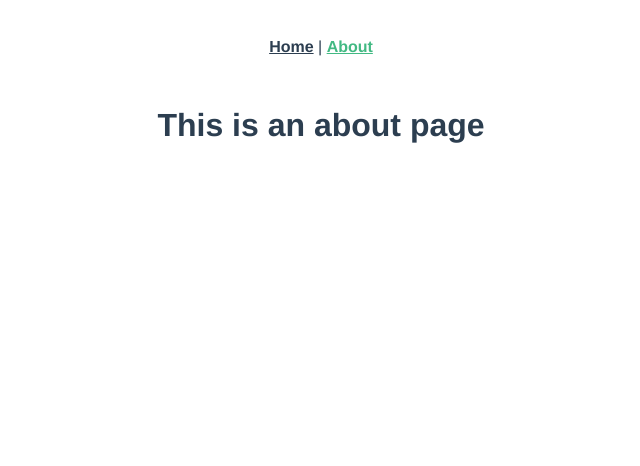
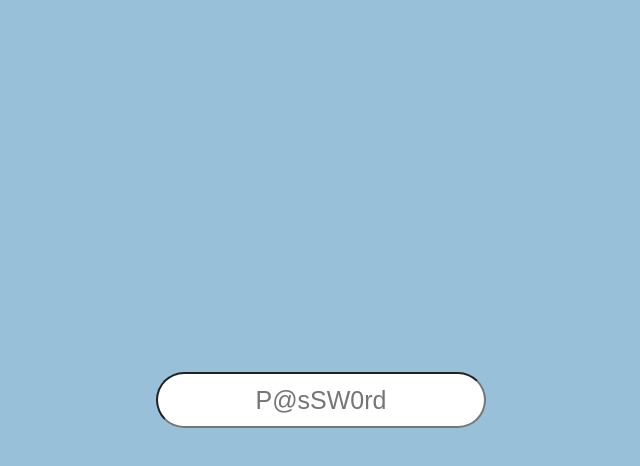
Before and after one commit to Sourciluss667/hub, a Vue app: page /#/about in a window 1280 px wide. Shown: the top 466 px of the page, without its empty margins (319-959 px from the left). Built offline with nearby package versions, Linux system fonts and the light colour scheme.

Commit message:
Add password

```diff
--- a/public/index.html
+++ b/public/index.html
@@ -1,11 +1,11 @@
 <!DOCTYPE html>
-<html lang="fr">
+<html lang="fr" style="background-color: #98c1d9;">
   <head>
     <meta charset="utf-8">
     <meta http-equiv="X-UA-Compatible" content="IE=edge">
     <meta name="viewport" content="width=device-width,initial-scale=1.0">
     <link rel="icon" href="<%= BASE_URL %>favicon.ico">
-    <title><%= htmlWebpackPlugin.options.title %></title>
+    <title>Sourciluss.fr</title>
   </head>
   <body>
     <noscript>
--- a/src/App.vue
+++ b/src/App.vue
@@ -1,12 +1,39 @@
 <template>
   <div id="app">
-    <div id="nav">
-      <router-link to="/">Home</router-link> |
-      <router-link to="/about">About</router-link>
-    </div>
-    <router-view/>
+    <router-view v-if="auth" />
+    <Auth v-else />
   </div>
 </template>
+
+<script>
+/*  Color Palette
+ *  #98c1d9 BG
+ *  #345995
+ *  #6969b3
+ *  #4b244a
+ *  #ca1551
+ */
+import Auth from '@/views/Auth.vue'
+
+export default {
+  name: 'App',
+  components: {
+    Auth
+  },
+  data () {
+    return {
+      auth: false
+    }
+  },
+  created () {
+    if (document.cookie.includes('auth=true')) {
+      this.auth = true
+    } else {
+      document.cookie = 'auth=false'
+    }
+  }
+}
+</script>
 
 <style>
 #app {
--- a/src/router/index.js
+++ b/src/router/index.js
@@ -1,27 +1,24 @@
 import Vue from 'vue'
 import VueRouter from 'vue-router'
-import Home from '../views/Home.vue'
+import Index from '../views/Index.vue'
 
 Vue.use(VueRouter)
 
 const routes = [
   {
     path: '/',
-    name: 'Home',
-    component: Home
+    name: 'Index',
+    component: Index
   },
   {
-    path: '/about',
-    name: 'About',
-    // route level code-splitting
-    // this generates a separate chunk (about.[hash].js) for this route
-    // which is lazy-loaded when the route is visited.
-    component: () => import(/* webpackChunkName: "about" */ '../views/About.vue')
+    path: '*',
+    redirect: '/'
   }
 ]
 
 const router = new VueRouter({
-  routes
+  routes,
+  mode: 'history'
 })
 
 export default router
--- a/src/views/About.vue
+++ /dev/null
@@ -1,5 +0,0 @@
-<template>
-  <div class="about">
-    <h1>This is an about page</h1>
-  </div>
-</template>
--- /dev/null
+++ b/src/views/Auth.vue
@@ -0,0 +1,44 @@
+<template>
+  <div class="auth">
+    <input type="password" name="pass" id="pass" placeholder="P@sSW0rd" v-model="pass">
+  </div>
+</template>
+
+<script>
+export default {
+  name: 'Auth',
+  data () {
+    return {
+      pass: ''
+    }
+  },
+  watch: {
+    pass: function () {
+      if (this.pass === 'jojopass') {
+        document.getElementById('pass').style.borderColor = '#00FF00'
+        setTimeout(_ => {
+          this.$parent.auth = true
+          document.cookie = 'auth=true;path=/'
+        }, 500)
+      } else {
+        document.getElementById('pass').style.borderColor = '#FF0000'
+      }
+    }
+  }
+}
+</script>
+
+<style scoped>
+#pass {
+  color: #345995;
+  position: absolute;
+  display: block;
+  font-size: 25px;
+  height: 50px;
+  border-radius: 31px;
+  text-align: center;
+  top: 50%;
+  left: 50%;
+  transform: translate(-50%, -50%);
+}
+</style>
--- a/src/views/Home.vue
+++ b/src/views/Index.vue
@@ -1,5 +1,5 @@
 <template>
-  <div class="home">
+  <div class="index">
     <img alt="Vue logo" src="../assets/logo.png">
     <HelloWorld msg="Welcome to Your Vue.js App"/>
   </div>
@@ -10,7 +10,7 @@
 import HelloWorld from '@/components/HelloWorld.vue'
 
 export default {
-  name: 'Home',
+  name: 'Index',
   components: {
     HelloWorld
   }
```
